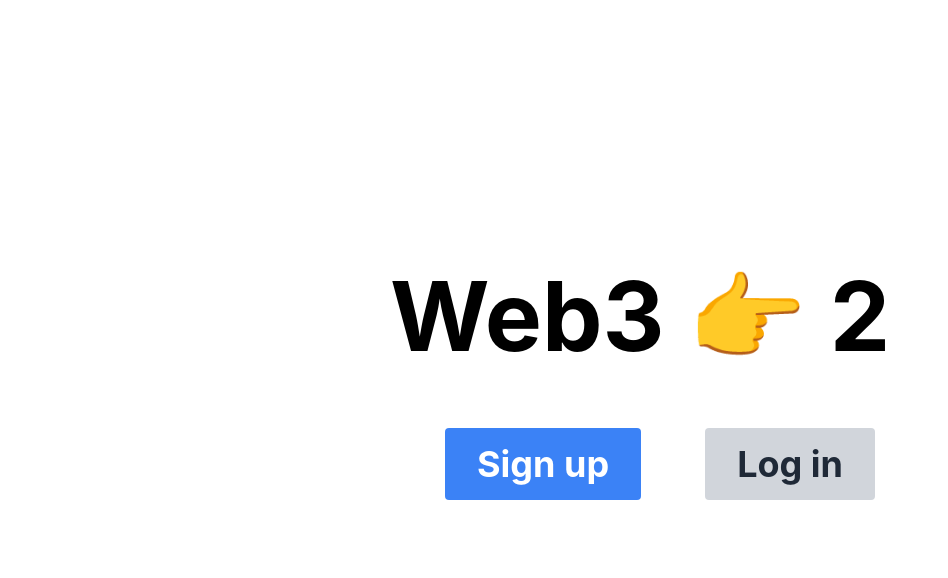
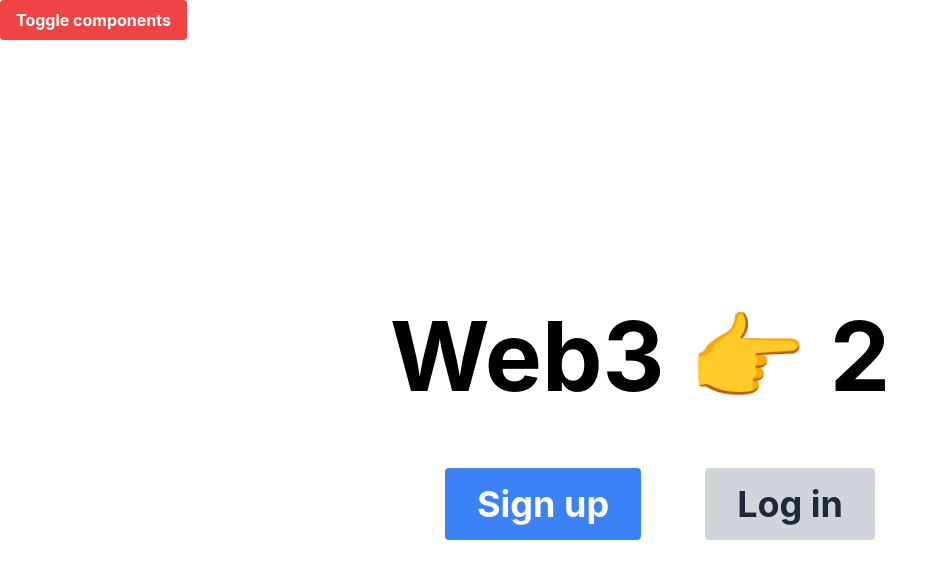
Before and after one commit to Team322/web322-frontend, a React (Create React App) app: page / in a window 1280 px wide. Shown: the top 578 px of the page, without its empty margins (0-948 px from the left). Built offline with nearby package versions, Linux system fonts and the light colour scheme; no server answers.

Commit message:
Fix input field weirdness bug

```diff
--- a/src/App.js
+++ b/src/App.js
@@ -16,9 +16,9 @@ export default function App() {
 
   return (
     <div>
-      {/*<button className="bg-red-500 hover:bg-red-600 text-white font-bold py-2 px-4 rounded" onClick={handleLoginDone}>
+      <button className="bg-red-500 hover:bg-red-600 text-white font-bold py-2 px-4 rounded" onClick={handleLoginDone}>
         Toggle components
-  </button>*/}
+  </button>
       {!isLoginDone ? <LandingPage onLoggedIn={handleSessionIDChange}/> : <Dashboard sessionID={sessionIDValue}/>}
     </div>
   );
--- a/src/Dashboard.js
+++ b/src/Dashboard.js
@@ -37,7 +37,6 @@ const Dashboard = ({ sessionID }) => {
     }
 
     const handleAddEndpoint = () => {
-        if (!newEndpoint.startsWith('https://'));
         setEndpoints([...endpoints, { url: newEndpoint, encrypted: false }]);
         setNewEndpoint('');
     };
@@ -163,7 +162,7 @@ const Dashboard = ({ sessionID }) => {
 
             <div className="flex items-center mb-5 bg-gray-200 rounded-xl">
                 <URLInput onUpdate={setNewEndpoint} placeholder="Add new API endpoint" />
-                <button onClick={handleAddEndpoint} className="bg-blue-500 hover:bg-blue-700 text-white font-bold py-2 px-4 rounded-r-md">Add</button>
+                <button onClick={handleAddEndpoint} disabled={!/^(https?:\/\/)?([\w-]+\.)+[\w-]+(\/[\w-./?%&=]*)?$/.test(newEndpoint)} className="bg-blue-500 hover:bg-blue-700 text-white font-bold py-2 px-4 rounded-r-md">Add</button>
             </div>
         </div>
     );
```
